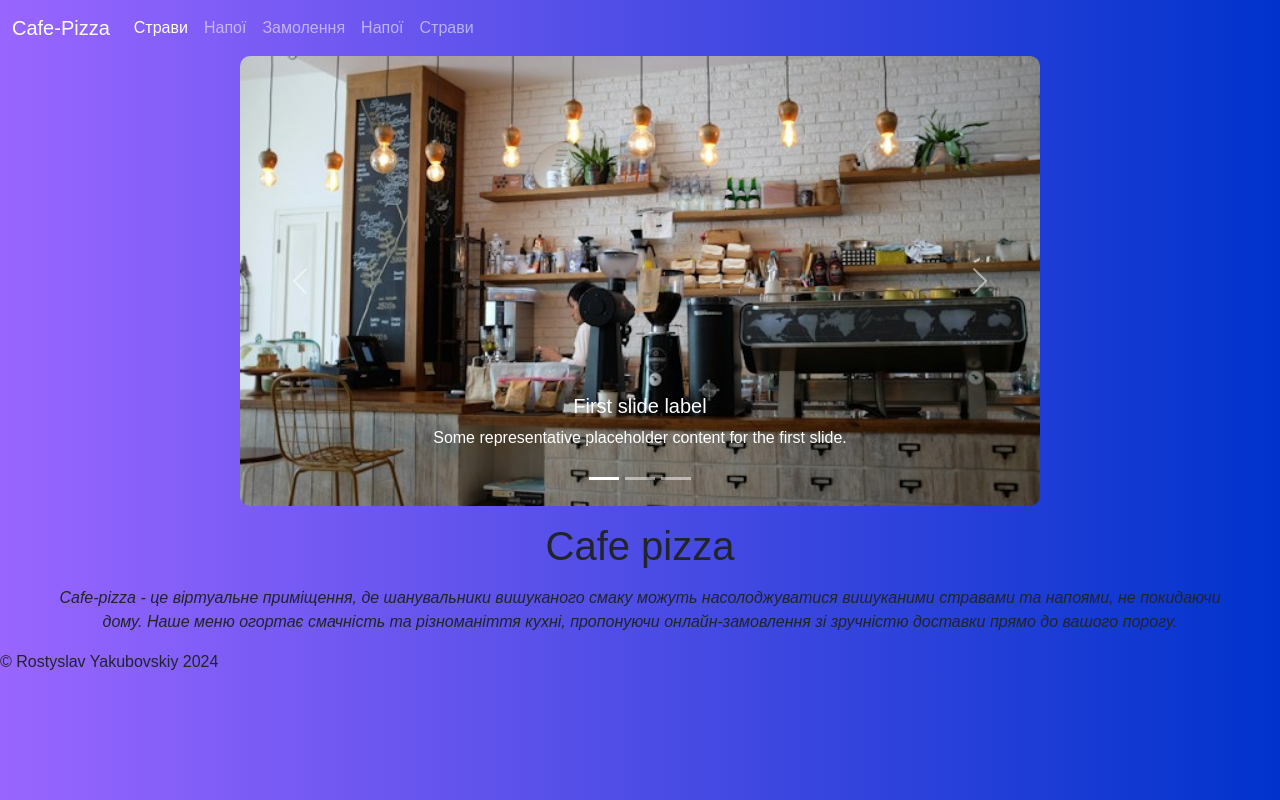
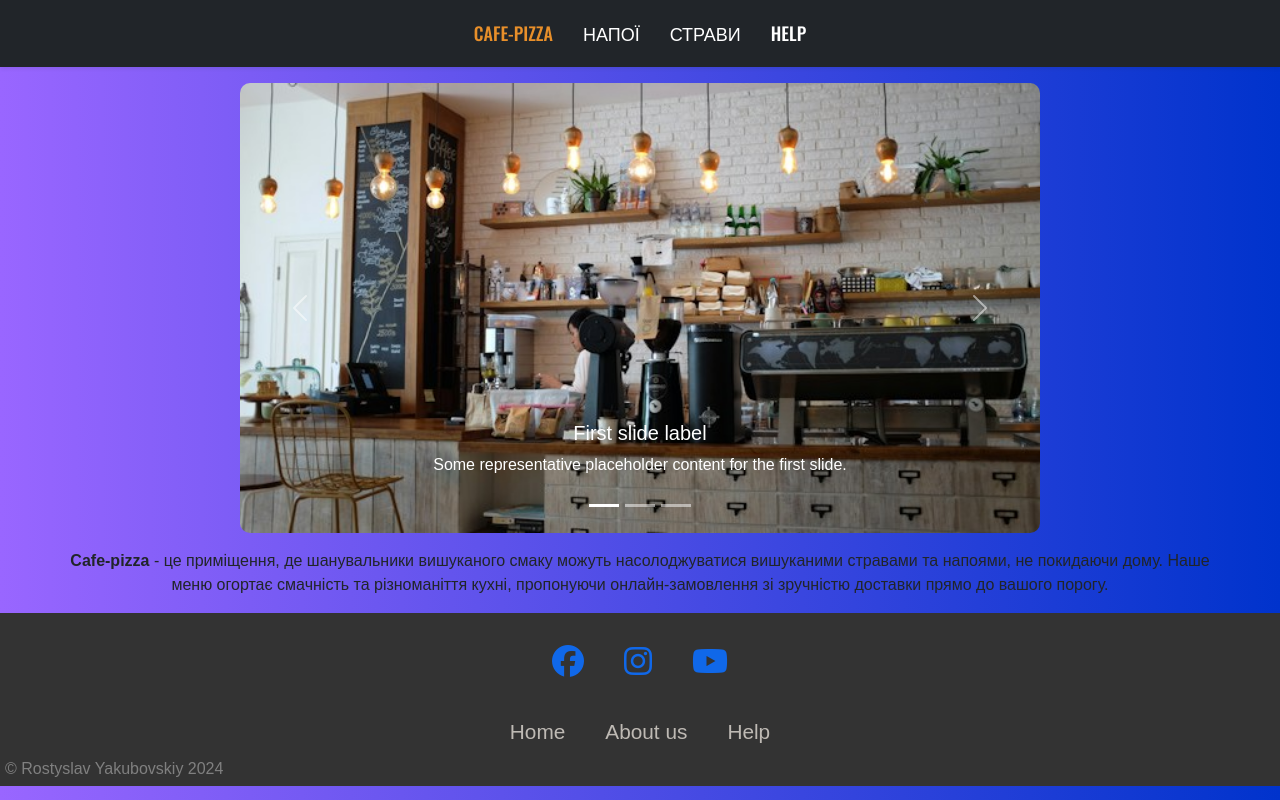
Before and after one commit to Rosti415/cafe-pizza, a Flask app: page / in a window 1280 px wide. Run offline with Flask 3, Linux system fonts and the light colour scheme; data comes from the database, SQL or seed files in the repository.

Commit message:
Add files via upload

```diff
--- a/app.py
+++ b/app.py
@@ -28,10 +28,11 @@ def order():
     categories = db.get_all_categories()
     return render_template("order.html",categories=categories)
 
-@app.route("/help")
-def support():
+@app.route("/category/<category_id>")
+def products_by_categories(category_id):
     categories = db.get_all_categories()
-    return render_template("support.html",categories=categories)
+    products = db.get_products_by_category(int(category_id))
+    return render_template("category_product.html",categories=categories,products = products)
 
 
 
--- a/sql_queries.py
+++ b/sql_queries.py
@@ -35,3 +35,10 @@ class CafeDB():
         data = self.cursor.fetchall()
         self.close()
         return data
+
+    def get_product(self,product_id):
+        self.open()
+        self.cursor.execute("SELECT * FROM products WHERE id=(?)",[product_id])
+        data = self.cursor.fetchone()
+        self.close()
+        return data
--- a/static/style.css
+++ b/static/style.css
@@ -14,3 +14,146 @@ font-family: "Raleway", sans-serif;
 .carousel{
     height: 60hv;
 }
+
+footer {
+    background-color: #333;
+    color:gray;
+    padding: 5px;
+}
+.socialIcons{
+    display: flex;
+    justify-content: center;
+}
+
+.socialIcons a{
+    padding: 10px;
+    margin: 10px;
+    font-size: 2em;
+    opacity: 0.9;
+}
+
+.footerNav{
+    margin: 10px 0;
+    display: flex;
+    justify-content: center;
+    text-decoration: none;
+    list-style-type: none;
+}
+
+.footerNav li a{
+    color: #FAF3EB;
+    text-decoration: none;
+    margin: 20px;
+    font-size: 1.3em;
+    opacity: 0.7;
+    transition: 0.5s;
+    list-style-type: none;
+  }
+
+
+:root {
+    --primary: #E88F2A;
+    --secondary: #FAF3EB;
+    --light: #FFFFFF;
+    --dark: #2B2825;
+}
+
+.font-secondary {
+    font-family: 'Pacifico', cursive;
+}
+
+h1,
+h2,
+.font-weight-bold {
+    font-weight: 700 !important;
+}
+
+
+.btn {
+    font-family: 'Oswald', sans-serif;
+    font-weight: 600;
+    transition: .5s;
+}
+
+.btn-primary {
+    color: #FFFFFF;
+}
+
+.border-inner {
+    position: relative;
+}
+
+.border-inner * {
+    position: relative;
+    z-index: 1;
+}
+
+.border-inner::before {
+    position: absolute;
+    content: "";
+    top: 10px;
+    right: 10px;
+    bottom: 10px;
+    left: 10px;
+    background: none;
+    border: 1px solid var(--light);
+    z-index: 0;
+}
+
+.btn-square {
+    width: 40px;
+    height: 40px;
+}
+
+.btn-sm-square {
+    width: 30px;
+    height: 30px;
+}
+
+.btn-lg-square {
+    width: 50px;
+    height: 50px;
+}
+
+.btn-square,
+.btn-sm-square,
+.btn-lg-square {
+    padding-left: 0;
+    padding-right: 0;
+    text-align: center;
+}
+
+.back-to-top {
+    position: fixed;
+    display: none;
+    right: 30px;
+    bottom: 0;
+    border-radius: 4;
+    z-index: 99;
+}
+
+.navbar-dark .navbar-nav .nav-link {
+    font-family: 'Oswald', sans-serif;
+    padding: 20px 15px;
+    font-size: 18px;
+    font-weight: 500;
+    text-transform: uppercase;
+    color: var(--light);
+    outline: none;
+    transition: .5s;
+}
+
+.sticky-top.navbar-dark .navbar-nav .nav-link {
+    padding: 20px 15px;
+}
+
+.navbar-dark .navbar-nav .nav-link:hover,
+.navbar-dark .navbar-nav .nav-link.active {
+    color: var(--primary);
+}
+
+@media (max-width: 991.98px) {
+    .navbar-dark .navbar-nav .nav-link  {
+        padding: 10px 0;
+    }
+}
--- a/templates/base.html
+++ b/templates/base.html
@@ -6,6 +6,14 @@
     <title>Pizza_house</title>
     <link href="https://cdn.jsdelivr.net/npm/bootstrap@5.3.2/dist/css/bootstrap.min.css" rel="stylesheet" integrity="sha384-T3c6CoIi6uLrA9TneNEoa7RxnatzjcDSCmG1MXxSR1GAsXEV/Dwwykc2MPK8M2HN" crossorigin="anonymous">
     <link rel = "stylesheet" href = "static/style.css">
+    <script src="https://cdn.jsdelivr.net/npm/bootstrap@5.3.2/dist/js/bootstrap.bundle.min.js" integrity="sha384-C6RzsynM9kWDrMNeT87bh95OGNyZPhcTNXj1NW7RuBCsyN/o0jlpcV8Qyq46cDfL" crossorigin="anonymous"></script>
+
+    <link rel="stylesheet" href="https://cdnjs.cloudflare.com/ajax/libs/font-awesome/6.5.1/css/all.min.css" integrity="sha512-DTOQO9RWCH3ppGqcWaEA1BIZOC6xxalwEsw9c2QQeAIftl+Vegovlnee1c9QX4TctnWMn13TZye+giMm8e2LwA==" crossorigin="anonymous" referrerpolicy="no-referrer" />
+
+
+    <link rel="preconnect" href="https://fonts.googleapis.com">
+    <link rel="preconnect" href="https://fonts.gstatic.com" crossorigin>
+    <link href="https://fonts.googleapis.com/css2?family=Open+Sans:wght@400;600&family=Oswald:wght@500;600;700&family=Pacifico&display=swap" rel="stylesheet">
 </head>
 <body class="head_r">
     <header>
@@ -17,8 +25,24 @@
         {% endblock content %}
     </main>
     <footer>
+        <div class = "footerContainer">
+           <div class ="socialIcons">
+            <a href="https://www.facebook.com/?locale=uk_UA"><i class = "fa-brands fa-facebook"></i></a>
+            <a href="https://www.instagram.com/accounts/login/"><i class = "fa-brands fa-instagram"></i></a>
+            <a href="https://www.youtube.com/?app=desktop&gl=UA&hl=uk"><i class = "fa-brands fa-youtube"></i></a>
+        </div>
+            </div>
+        <div class = "footerNav">
+        <li><a href="/">Home</a></li>
+        <li><a href="">About us</a></li>
+        <li><a href="">Help</a></li>
+        </div>
+
+
+        <div class = "footerBottom">
         &copy; Rostyslav Yakubovskiy 2024
+        </div>
     </footer>
-    <script src="https://cdn.jsdelivr.net/npm/bootstrap@5.3.2/dist/js/bootstrap.bundle.min.js" integrity="sha384-C6RzsynM9kWDrMNeT87bh95OGNyZPhcTNXj1NW7RuBCsyN/o0jlpcV8Qyq46cDfL" crossorigin="anonymous"></script>
+
 </body>
 </html>
--- a/templates/index.html
+++ b/templates/index.html
@@ -1,7 +1,9 @@
 {% extends 'base.html' %}
 
 {% block content %}
-<div id="carouselExampleCaptions" class="carousel slide mx-auto" style="max-height: 70vh; max-width: 100vh; border-radius: 10px;">
+
+
+<div id="carouselExampleCaptions" class="carousel slide mx-auto my-3" style="max-height: 70vh; max-width: 100vh; border-radius: 10px;">
   <div class="carousel-indicators">
     <button type="button" data-bs-target="#carouselExampleCaptions" data-bs-slide-to="0" class="active" aria-current="true" aria-label="Slide 1"></button>
     <button type="button" data-bs-target="#carouselExampleCaptions" data-bs-slide-to="1" aria-label="Slide 2"></button>
@@ -15,14 +17,14 @@
         <p>Some representative placeholder content for the first slide.</p>
       </div>
     </div>
-    <div class="carousel-item">
+    <div class="carousel-item" style="max-height: 70vh; max-width: 100vh;border-radius: 10px;">
       <img src="{{ url_for('static', filename='img/1.jpg') }}" class="d-block w-100" alt="...">
       <div class="carousel-caption d-none d-md-block">
         <h5>Second slide label</h5>
         <p>Some representative placeholder content for the second slide.</p>
       </div>
     </div>
-    <div class="carousel-item">
+    <div class="carousel-item" style="max-height: 70vh; max-width: 100vh;border-radius: 10px;">
       <img src="{{ url_for('static', filename='img/2.jpg') }}" class="d-block w-100" alt="...">
       <div class="carousel-caption d-none d-md-block">
         <h5>Third slide label</h5>
@@ -41,12 +43,13 @@
 </div>
 
 <div class = "text-center" >
-<h1  class ="my-3">Cafe pizza</h1>
-<p class = "mx-5"><i>Cafe-pizza -  це віртуальне приміщення, де шанувальники вишуканого смаку можуть
+
+<p class = "mx-5"><b>Cafe-pizza</b> -  це  приміщення, де шанувальники вишуканого смаку можуть
   насолоджуватися вишуканими стравами та напоями, не покидаючи дому.
-  Наше меню огортає смачність та різноманіття кухні, пропонуючи онлайн-замовлення зі зручністю доставки прямо до вашого порогу.</i> </p>
+  Наше меню огортає смачність та різноманіття кухні, пропонуючи онлайн-замовлення зі зручністю доставки прямо до вашого порогу.</p>
 </div>
 
 
 
+
 {% endblock content %}
--- a/templates/menu.html
+++ b/templates/menu.html
@@ -1,4 +1,4 @@
-<nav class="navbar navbar-expand-lg" data-bs-theme="dark" class = "head_nav">
+<!-- <nav class="navbar navbar-expand-lg" data-bs-theme="dark" class = "head_nav">
     <div class= "container-fluid">
       <a class="navbar-brand" href="/">Cafe-Pizza</a>
       <button class="navbar-toggler" type="button" data-bs-toggle="collapse" data-bs-target="#navbarNav" aria-controls="navbarNav" aria-expanded="false" aria-label="Toggle navigation">
@@ -7,20 +7,35 @@
       <div class="collapse navbar-collapse" id="navbarNav">
         <ul class="navbar-nav">
           <li class="nav-item">
-            <a class="nav-link active" aria-current="page" href="/dish">Страви</a>
-          </li>
-          <li class="nav-item">
-            <a class="nav-link" href="/drink">Напої</a>
-          </li>
-          <li class="nav-item">
             <a class="nav-link" href="/order">Замолення</a>
           </li>
           {% for category in categories %}
           <li class="nav-item">
-            <a class="nav-link" href="#">{{category[1]}}</a>
+            <a class="nav-link" href="{{ url_for('products_by_categories', category_id=category[0]) }}">{{category[1]}}</a>
           </li>
           {% endfor %}
         </ul>
       </div>
     </div>
-  </nav>
+  </nav>-->
+
+  <nav class="navbar navbar-expand-lg bg-dark navbar-dark shadow-sm py-3 py-lg-0 px-3 px-lg-0">
+    <a href="index.html" class="navbar-brand d-block d-lg-none">
+        <h1 class="m-0 text-uppercase text-white"><i class="fa fa-birthday-cake fs-1 text-primary me-3"></i>Cafe-Pizza</h1>
+    </a>
+    <button class="navbar-toggler" type="button" data-bs-toggle="collapse" data-bs-target="#navbarCollapse">
+        <span class="navbar-toggler-icon"></span>
+    </button>
+    <div class="collapse navbar-collapse" id="navbarCollapse">
+        <div class="navbar-nav ms-auto mx-lg-auto py-0">
+            <a href="/" class="nav-item nav-link active">Cafe-Pizza</a>
+          </li>
+          {% for category in categories %}
+          <li class="nav-item">
+            <a class="nav-link" href="{{ url_for('products_by_categories', category_id=category[0]) }}">{{category[1]}}</a>
+          </li>
+          {% endfor %}
+            <a href="contact.html" class="nav-item nav-link">Help</a>
+        </div>
+    </div>
+</nav>
--- a/templates/post_card.html
+++ b/templates/post_card.html
@@ -1,8 +1,8 @@
-<div class="card h-100" style="max-width: 25rem; max-height: 25rem;">
+<div class="card h-100" style="max-width: 25rem; max-height: 35rem;">
     <img src="{{ url_for('static', filename='img/'+product[3]) }}" class="card-img-top" alt="...">
     <div class="card-body">
       <h5 class="card-title">{{product[1]}}</h5>
       <p class="card-text overflow-y-hidden" style ="height: 7rem">{{product[2]}}</p>
-      <a href="#" class="btn btn-primary">Read</a>
+      <a href="#" class="btn btn-primary">Купити</a>
     </div>
   </div>
```
Also changed, not shown: templates/category_product.html (added, +18 -0 lines).
